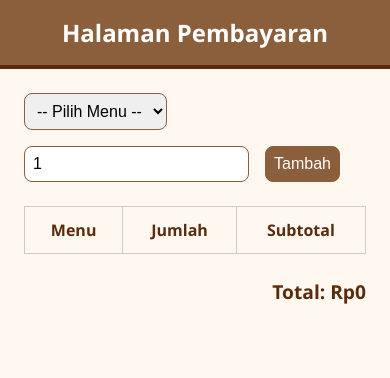
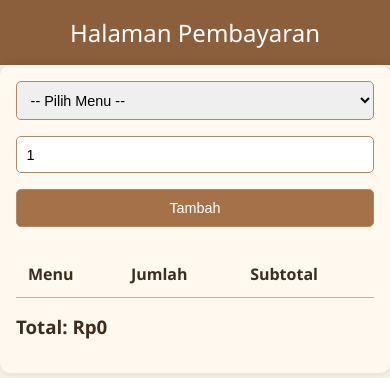
Before and after one commit to HUSHPROJECT89/New-Joglo-Banteran, a plain HTML site: page pembayaran.html in a window 390 px wide. Drawn offline with Linux system fonts and the light colour scheme.

Commit message:
perub ahan

```diff
--- a/style.css
+++ b/style.css
@@ -1,8 +1,9 @@
 body {
+  font-family: 'Segoe UI', sans-serif;
+  background-color: #f5f1e6;
   margin: 0;
-  font-family: 'Segoe UI', Tahoma, Geneva, Verdana, sans-serif;
-  background-color: #fff8f0;
-  color: #5a2c0d;
+  padding: 0;
+  color: #3e2c1c;
 }
 
 header {
@@ -11,97 +12,70 @@ header {
   padding: 1rem;
   text-align: center;
   font-size: 1.5rem;
-  font-weight: bold;
-  border-bottom: 4px solid #5a2c0d;
 }
 
 main {
-  padding: 1.5rem;
+  padding: 2rem;
+  max-width: 700px;
+  margin: auto;
+  background-color: #fff9f0;
+  border-radius: 10px;
+  box-shadow: 0 0 10px rgba(0,0,0,0.1);
 }
 
 form {
   display: flex;
-  flex-wrap: wrap;
+  flex-direction: column;
   gap: 1rem;
   margin-bottom: 1.5rem;
 }
 
-form input,
-form select,
-form button {
-  padding: 0.5rem;
+input, select, button {
+  padding: 0.75rem;
   font-size: 1rem;
-  border-radius: 8px;
-  border: 1px solid #8b5e3c;
+  border: 1px solid #b08968;
+  border-radius: 5px;
 }
 
-form button {
-  background-color: #8b5e3c;
+button {
+  background-color: #a47148;
   color: white;
   cursor: pointer;
+  transition: background-color 0.3s;
 }
 
-form button:hover {
-  background-color: #5a2c0d;
+button:hover {
+  background-color: #8b5e3c;
 }
 
 table {
   width: 100%;
   border-collapse: collapse;
-  margin-bottom: 1.5rem;
+  margin-bottom: 1rem;
 }
 
-table th,
-table td {
+th, td {
   padding: 0.75rem;
-  border: 1px solid #ccc;
-  text-align: center;
+  border-bottom: 1px solid #d2b48c;
+  text-align: left;
 }
 
 h3 {
-  text-align: right;
-  margin-top: 0;
-  margin-bottom: 1rem;
-  font-size: 1.2rem;
+  margin-top: 1rem;
 }
 
-#bayar-section {
-  margin-top: 1.5rem;
-  display: flex;
-  flex-direction: column;
-  gap: 1rem;
+#hasil-bayar {
+  font-weight: bold;
+  margin-top: 1rem;
 }
 
-#selesai {
-  margin-top: 1rem;
-  padding: 0.75rem 1.5rem;
-  font-size: 1rem;
-  background-color: #8b5e3c;
-  color: white;
-  border: none;
-  border-radius: 8px;
-  cursor: pointer;
-  display: block;
-  margin-left: auto;
+@media (max-width: 600px) {
+  main {
+    padding: 1rem;
+  }
+
+  input, select, button {
+    font-size: 0.9rem;
+    padding: 0.6rem;
+  }
 }
-
-#selesai:hover {
-  background-color: #5a2c0d;
-}
-
-img {
-  max-width: 100%;
-  height: auto;
-  display: block;
-}
-
-a {
-  color: #5a2c0d;
-  font-weight: bold;
-  margin-right: 1rem;
-  text-decoration: none;
-}
-
-a:hover {
-  text-decoration: underline;
-}
```
